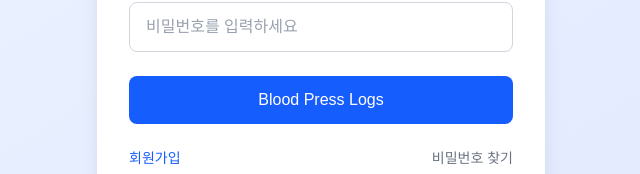
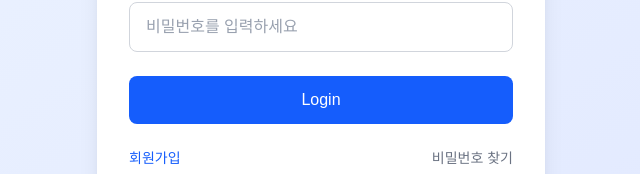
Before and after one commit to bomsan69/openclaw_blood, a Next.js app: page / in a window 1280 px wide. Shown: the part 426-600 px from the top of the page, without its empty margins (319-959 px from the left). Built offline with nearby package versions, Linux system fonts and the light colour scheme.

Commit message:
Update: Change button label to Login

```diff
--- a/src/app/page.tsx
+++ b/src/app/page.tsx
@@ -49,7 +49,7 @@ export default function LoginPage() {
             type="submit"
             className="w-full rounded-lg bg-blue-600 py-3 font-medium text-white transition-all hover:bg-blue-700 focus:outline-none focus:ring-2 focus:ring-blue-500 focus:ring-offset-2 active:scale-[0.98]"
           >
-            Blood Press Logs
+            Login
           </button>
         </form>
 
```
